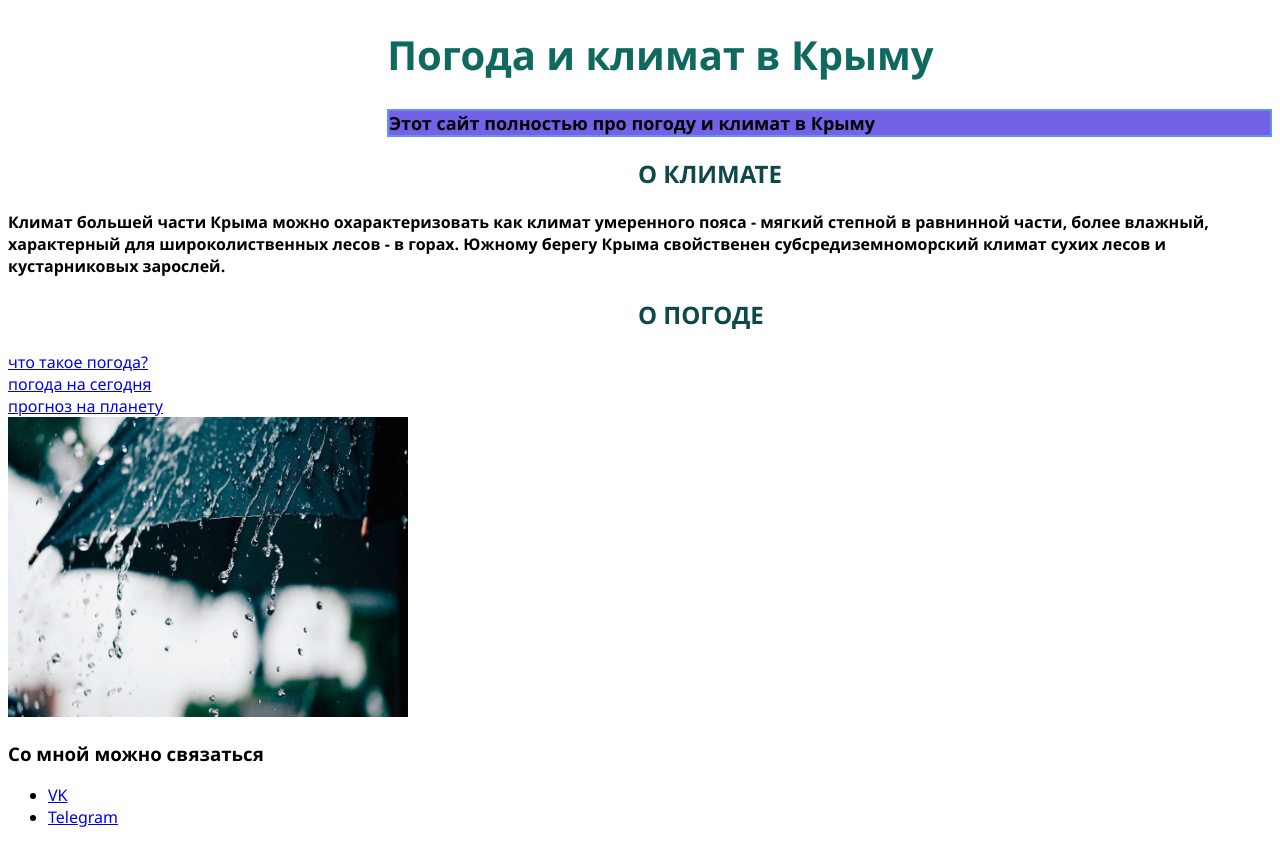
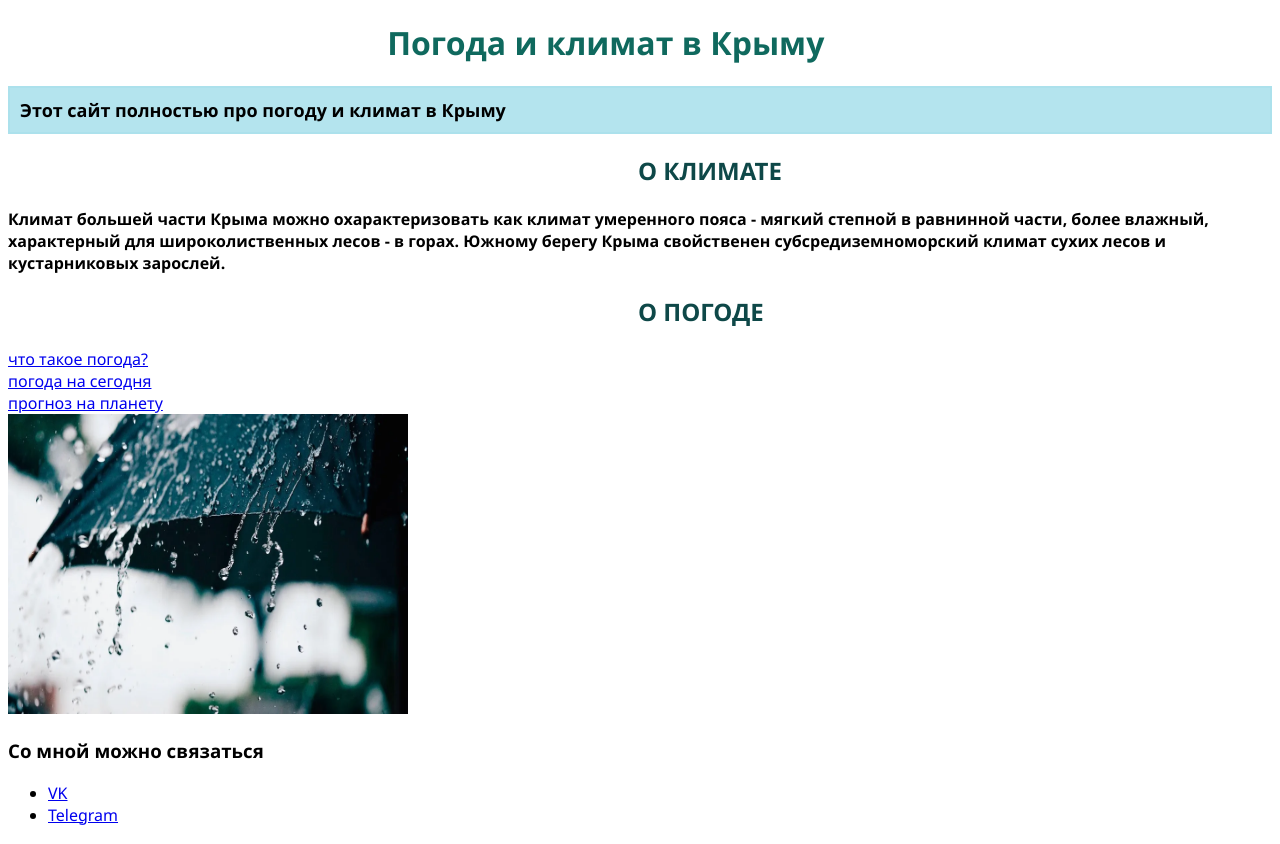
Before and after one commit to NimbiJunior/HTML, a plain HTML site: page 09042023.html in a window 1280 px wide. Drawn offline with Linux system fonts and the light colour scheme.

Commit message:
10/04/20231759

```diff
--- a/style.css
+++ b/style.css
@@ -3,7 +3,7 @@ body {
 }
 
 h1 {
-    font-size: 40px;
+    font-size: 2em;
     font-weight: bold;
    color: rgb(15, 105, 94);
    margin-left: 30%;
@@ -12,10 +12,14 @@ h1 {
 p {
     font-weight:bold;
     font-size:18px;
-    margin-left: 30%;
+    margin-left: 0%;
     height: 50%;
-    background-color: rgb(115, 98, 230);
-    border:2px solid cornflowerblue ;
+    background-color: rgba(171, 225, 236, 0.89);
+    border:2px solid rgb(171, 225, 236, 0.89) ;
+    padding-top: 10px;
+    padding-left: 10px;
+    padding-right: 10px;
+    padding-bottom: 10px;
 }
 img {
     width: 400px;
```
